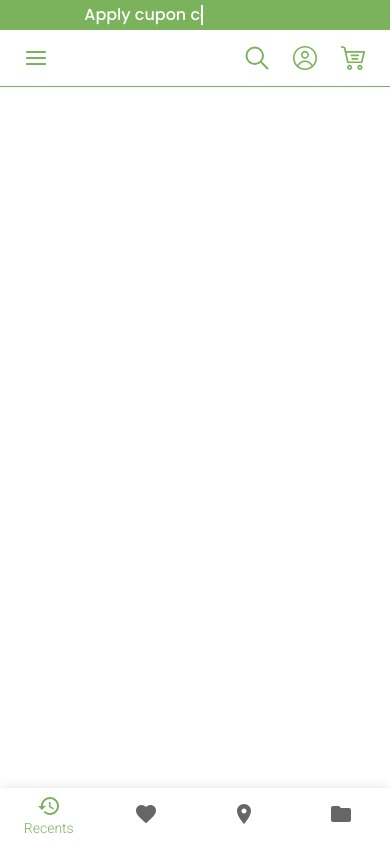
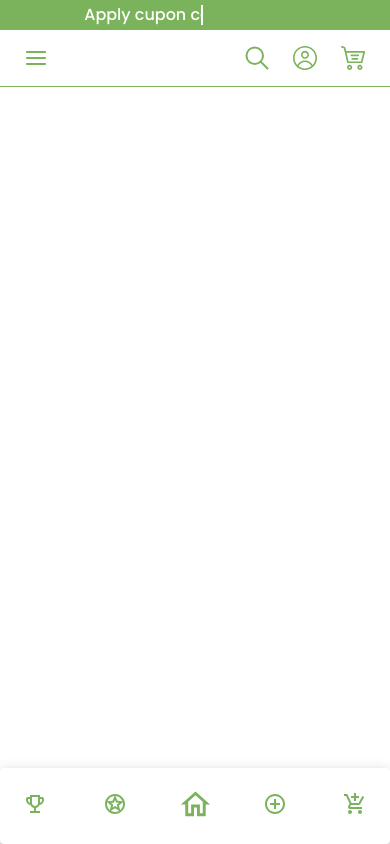
Before and after one commit to Tuhin1904/tuhin-grambahar, a React (Create React App) app: page / in a window 390 px wide. Built offline with nearby package versions, Linux system fonts and the light colour scheme.

Commit message:
bottom-navbar

```diff
--- a/src/components/BottomNavBar/BottomNavBar.css
+++ b/src/components/BottomNavBar/BottomNavBar.css
@@ -5,5 +5,7 @@
 @media only screen and (max-width: 600px){
 .bottom-nav{
     display: block;
+    padding-top: 10px;
+    padding-bottom: 10px;
 }
 }
--- a/src/components/BottomNavBar/BottomNavBar.jsx
+++ b/src/components/BottomNavBar/BottomNavBar.jsx
@@ -5,16 +5,22 @@ import FolderIcon from '@mui/icons-material/Folder';
 import RestoreIcon from '@mui/icons-material/Restore';
 import FavoriteIcon from '@mui/icons-material/Favorite';
 import LocationOnIcon from '@mui/icons-material/LocationOn';
+
+import ControlPointIcon from '@mui/icons-material/ControlPoint';
+import AddShoppingCartOutlinedIcon from '@mui/icons-material/AddShoppingCartOutlined';
+import EmojiEventsOutlinedIcon from '@mui/icons-material/EmojiEventsOutlined';
+import HomeOutlinedIcon from '@mui/icons-material/HomeOutlined';
+import StarsOutlinedIcon from '@mui/icons-material/StarsOutlined';
 import Paper from '@mui/material/Paper';
 import './BottomNavBar.css'
-import { ThemeProvider, createTheme } from '@mui/material';
+import { Rating, ThemeProvider, createTheme } from '@mui/material';
 const theme  = createTheme({
     palette:{
         primary:{
             main:"#7ab35b"
         },
         secondary:{
-            main:'#7ab35b'
+            main:'#ffbb51'
         }
     }
 })
@@ -28,24 +34,34 @@ export default function LabelBottomNavigation() {
 
   return (
     <ThemeProvider theme={theme}>
-    <Paper sx={{position: 'fixed', bottom: 0, left: 0, right: 0 }} elevation={5} className={'bottom-nav'}>
+    <Paper sx={{position: 'fixed', bottom: 0, left: 0, right: 0 }} elevation={5} className={'bottom-nav'} >
     <BottomNavigation  value={value} onChange={handleChange}>
       <BottomNavigationAction
-        label="Recents"
-        value="recents"
-        icon={<RestoreIcon />}
+        label="Rewards"
+        value="Rewards"
+        icon={<EmojiEventsOutlinedIcon color="primary"/>}
+      />
+       <BottomNavigationAction
+        label="Review"
+        value="Review"
+        icon={<StarsOutlinedIcon color="primary"/>}
+      />
+       <BottomNavigationAction
+        label="Home"
+        value="Home"
+        icon={<HomeOutlinedIcon color="primary" fontSize="large"/>}
       />
       <BottomNavigationAction
-        label="Favorites"
-        value="favorites"
-        icon={<FavoriteIcon />}
+        label="Add"
+        value="Add"
+        icon={<ControlPointIcon color="primary"/>}
       />
       <BottomNavigationAction
-        label="Nearby"
-        value="nearby"
-        icon={<LocationOnIcon />}
+        label="Cart"
+        value="Cart"
+        icon={<AddShoppingCartOutlinedIcon color="primary"/>}
       />
-      <BottomNavigationAction label="Folder" value="folder" icon={<FolderIcon />} />
+
     </BottomNavigation>
     </Paper>
     </ThemeProvider>
```
